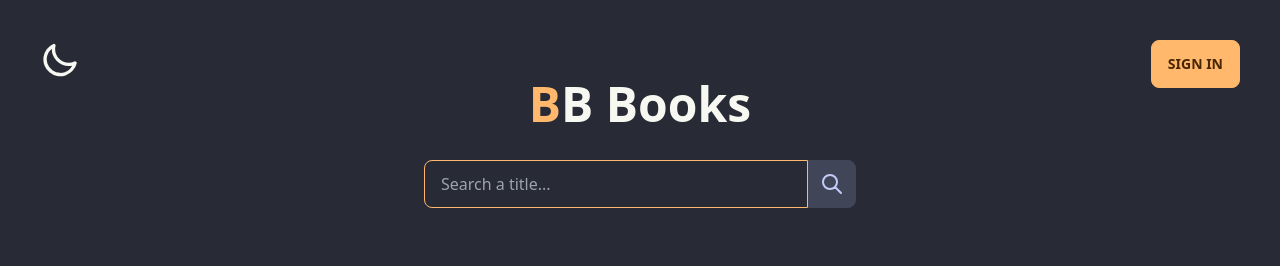
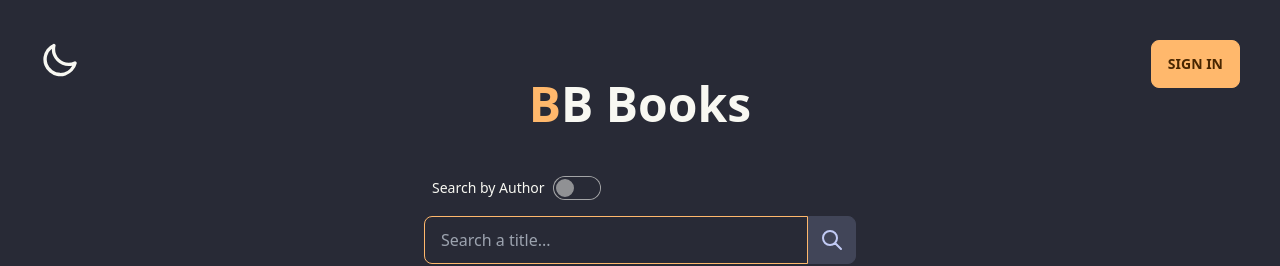
Before and after one commit to Ainsdev/Books-App, a React (Vite) app: page / in a window 1280 px wide. Shown: the top 266 px of the page. Built offline with nearby package versions, Linux system fonts and the light colour scheme.

Commit message:
added feature to search by author

```diff
--- a/src/components/SearchBooks/Searching.tsx
+++ b/src/components/SearchBooks/Searching.tsx
@@ -7,10 +7,12 @@ import PageSearch from "./PageSearch";
 const SearchingBook = () => {
     const [searching, setSearching] = useState<[boolean, string]>([false, '']);
     const [data, setData] = useState<Array<any> | null>(null);
+    const [author, setAuthor] = useState<boolean>(false);
     const apiKey = 'AIzaSyBW6XdvTAhBeV7HjxBedAMttoguo-d6WBk'
     const fetchData = async (title: string) => {
         let finalTitle = title.toLowerCase().split(" ").join("%20");
-        const apiUrl = `https://www.googleapis.com/books/v1/volumes?q=intitle:${finalTitle}&key=${apiKey}&maxResults=24`;
+        let searchType = author ? 'inauthor' : 'intitle';
+        const apiUrl = `https://www.googleapis.com/books/v1/volumes?q=${searchType}:${finalTitle}&key=${apiKey}&maxResults=24`;
         await axios.get(apiUrl).then((res) => {
             setData(res.data.items)
         })
@@ -24,6 +26,12 @@ const SearchingBook = () => {
     return (
         <section className="flex relative flex-col justify-center items-center gap-3 w-screen overflow-hidden">
             <div className="form-control flex ">
+                <label className="label">
+                    <label className="label cursor-pointer">
+                        <span className="label-text pr-2">Search by Author</span>
+                        <input type="checkbox" className="toggle" onClick={()=>setAuthor(!author)} checked={author}/>
+                    </label>
+                </label>
                 <div className="input-group">
                     <input value={searching[1]} onChange={(e) => setSearching(prev => [false, e.target.value])} type="text" placeholder="Search a title..." className="input input-accent sm:w-96" />
                     <button onClick={(e) => handleSearching(e)} className="btn btn-square">
```
